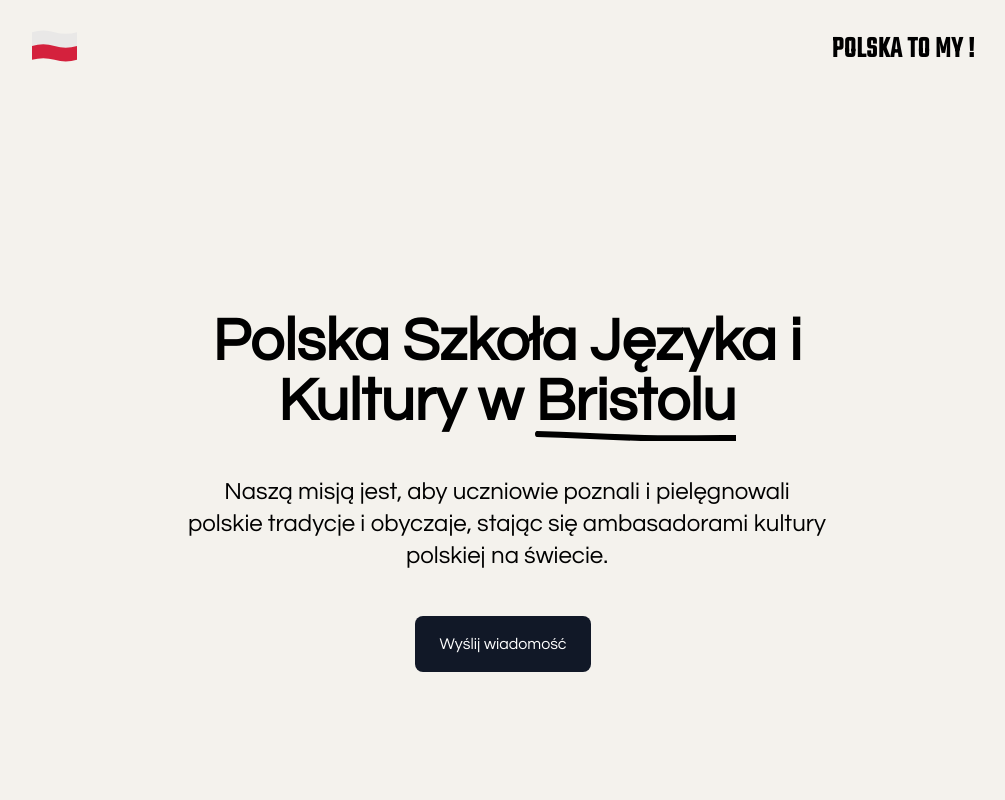
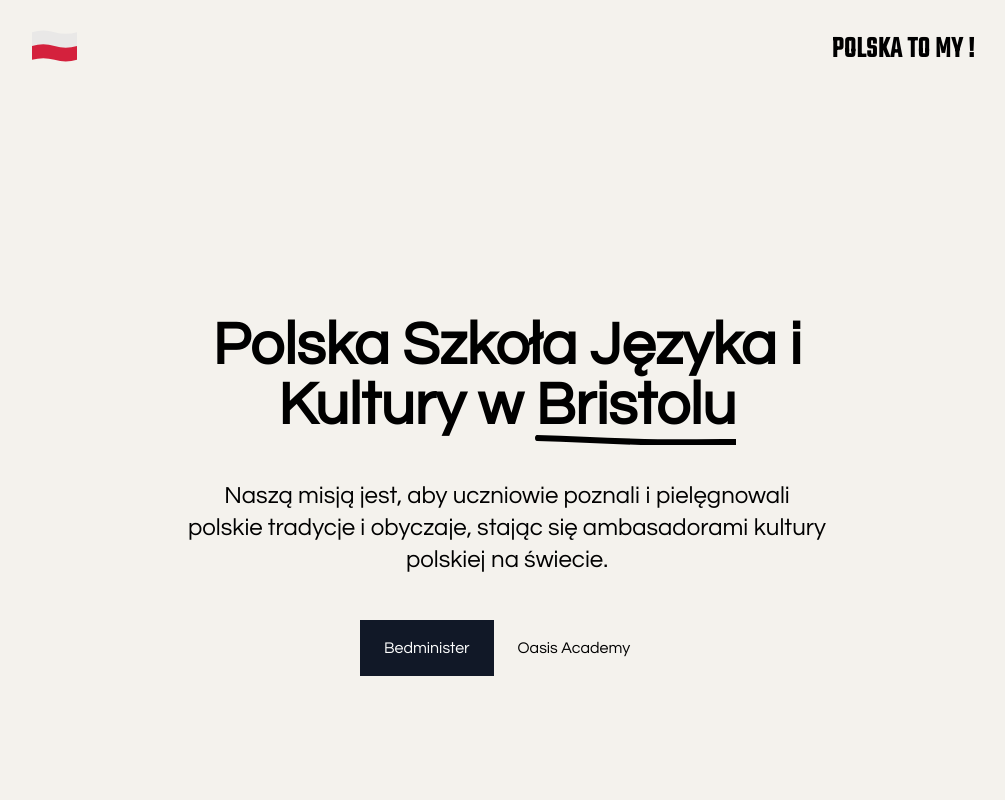
Before and after one commit to pawelkom88/Polish-School-Bristol, a Next.js app: page / in a window 1280 px wide. Shown: the top 800 px of the page, without its empty margins (133-1138 px from the left). Built offline with nearby package versions, Linux system fonts and the light colour scheme.

Commit message:
add Hero component

```diff
--- a/components/hero/Hero.js
+++ b/components/hero/Hero.js
@@ -1,7 +1,37 @@
-import Image from 'next/image'
+import data from '../../data/data.json';
+import { useState } from 'react';
+import Button from '../button/Button';
+import Modal from '../modal/Modal';
 
 export default function Hero() {
+  const [isOpen, setIsOpen] = useState(false);
+  const [modalData, setModalData] = useState(null);
+
+  function toggleModal() {
+    setIsOpen(!isOpen);
+  }
+
+  function setSchool(id) {
+    setModalData(id);
+  }
+
   return (
+    <>
+      {isOpen &&
+        data.map(({ id, name, content, location }) => {
+          if (modalData === id) {
+            return (
+              <Modal
+                key={id}
+                onModalOpen={toggleModal}
+                isOpen={isOpen}
+                name={name}
+                content={content}
+                location={location}
+              />
+            );
+          }
+        })}
       <section className="h-full pt-12 md:pt-48 md:mt-0 md:h-screen flex flex-col justify-center text-center  lg:flex-row md:justify-center md:items-center 2xl:px-96 xl:px-72 lg:px-24 md:px-24 px-8 ">
         <div>
           <h1 className="xl:text-6xl text-4xl font-bold mb-7">
@@ -15,10 +45,22 @@ export default function Hero() {
             tradycje i obyczaje, stając się ambasadorami kultury polskiej na
             świecie.
           </p>
-        <button className="bg-gray-900 hover:bg-gray-700 px-6 py-4 rounded-lg text-white mr-2 mb-2">
-          Wyślij wiadomość
-        </button>
+          {data.map(({ id, className, name }) => {
+            return (
+              <span key={id}>
+                <Button
+                  id={id}
+                  onModalData={setSchool}
+                  onModalOpen={toggleModal}
+                  className={className}
+                >
+                  {name}
+                </Button>
+              </span>
+            );
+          })}
         </div>
       </section>
-  )
+    </>
+  );
 }
```
Lines whose indentation alone changed are shown as unchanged.
